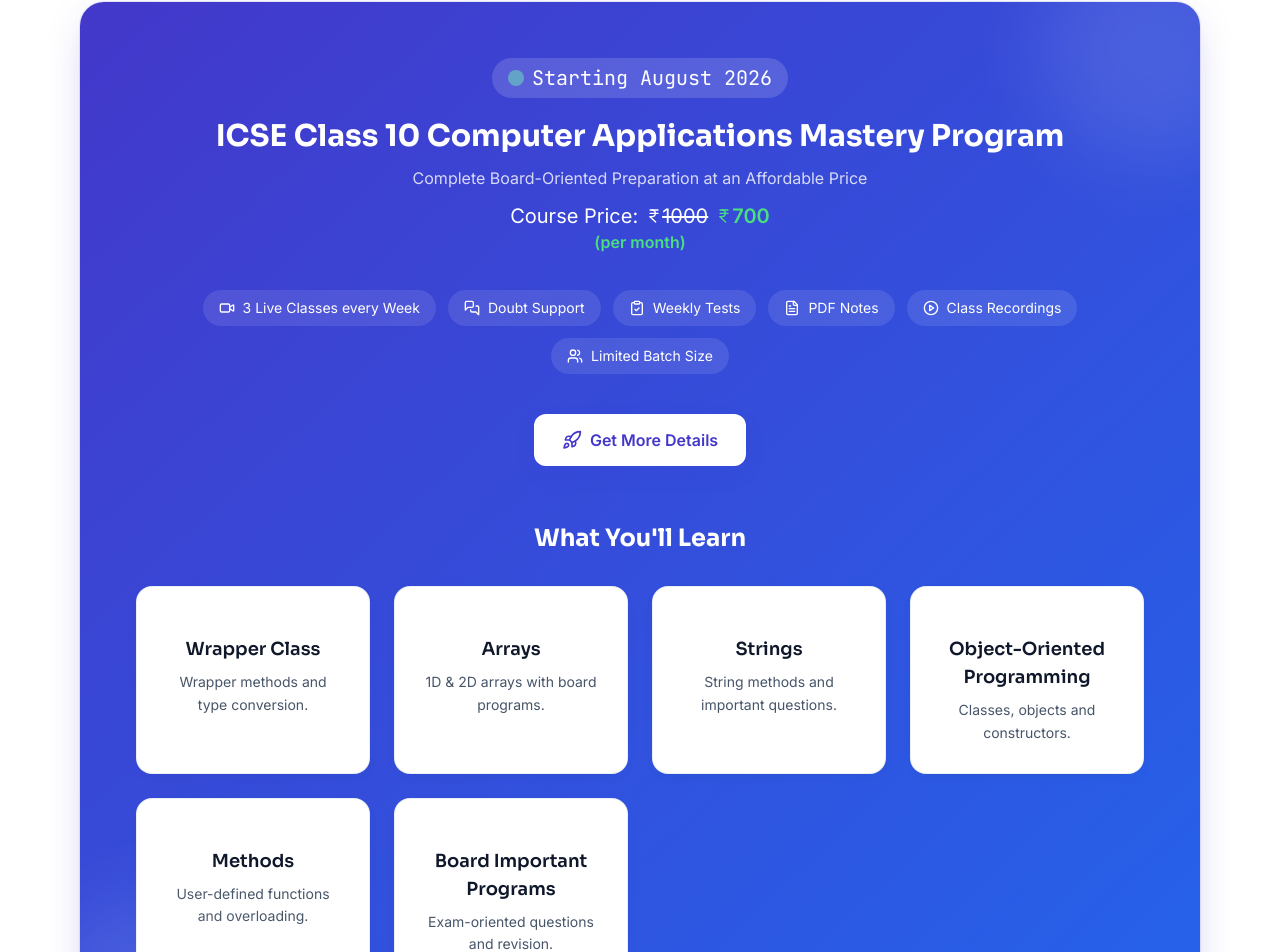
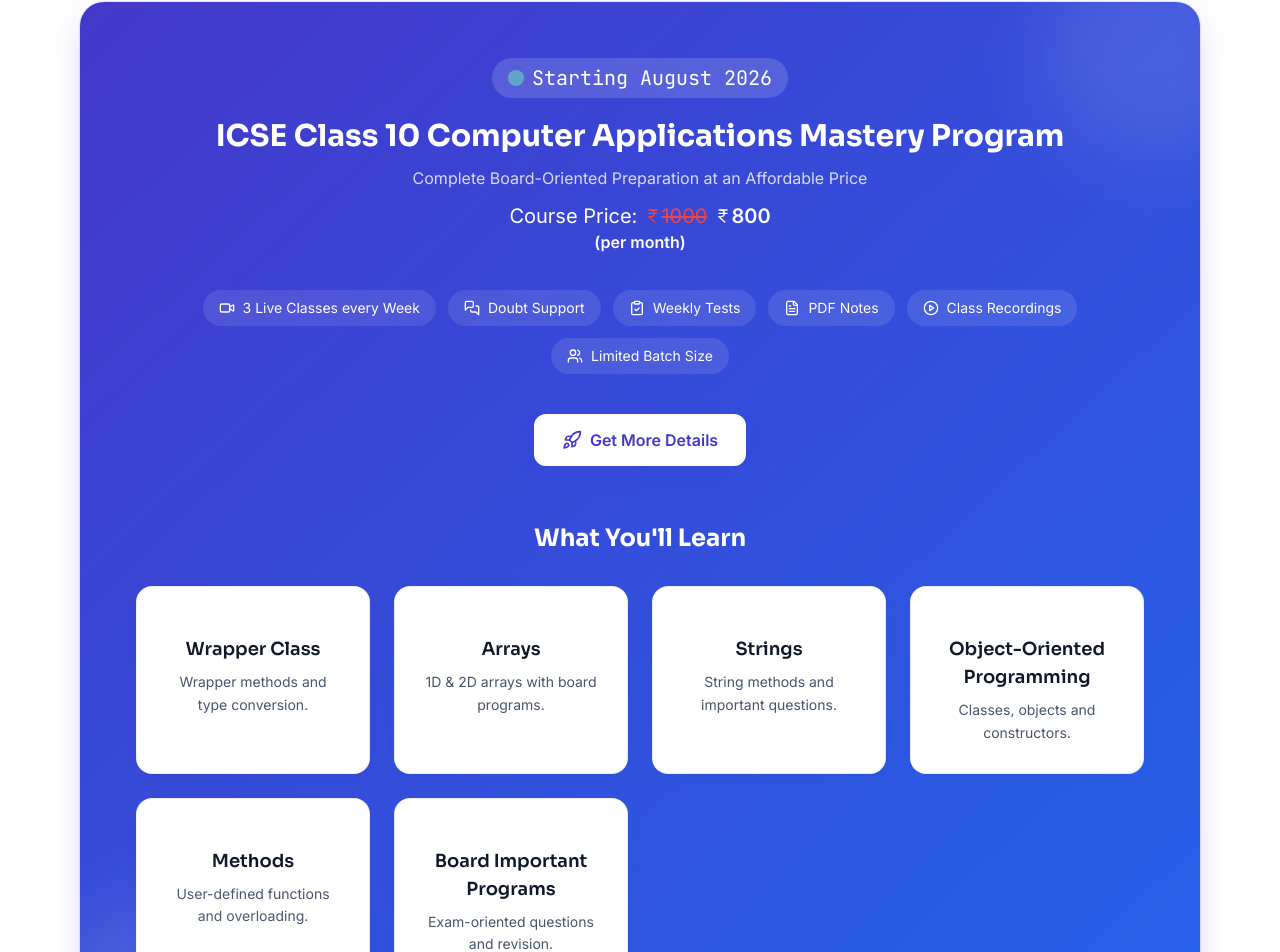
Before and after one commit to omkumar17/omkumareducation, a Next.js app: page / in a window 1280 px wide. Shown: the part 2511-3463 px from the top of the page. Built offline with nearby package versions, Linux system fonts and the light colour scheme.

Commit message:
price update

```diff
--- a/components/Batch.jsx
+++ b/components/Batch.jsx
@@ -134,7 +134,7 @@
           title="ICSE Class 10 Computer Applications Mastery Program"
           subtitle="Complete Board-Oriented Preparation at an Affordable Price"
           actualPrice="1000"
-          currentPrice="700"
+          currentPrice="800"
           type="per month"
           items={REGULAR_ITEMS}
           topics={REGULAR_TOPICS}
--- a/components/BatchCard.jsx
+++ b/components/BatchCard.jsx
@@ -45,7 +45,7 @@
       <p className="mt-3 text-white/80">{subtitle}</p>
       <p className="mt-3 text-xl flex items-center  justify-center gap-2 text-white">
         <span>Course Price:</span>
-        <span className="flex items-center line-through  text-white">
+        <span className="flex items-center line-through  text-red-500">
           {actualPrice && (
             <>
               <IndianRupee className="w-4 h-4" />
@@ -54,13 +54,13 @@
           )}
         </span>
 
-        <span className="flex items-center font-semibold text-green-400">
+        <span className="flex items-center font-semibold text-white">
           <IndianRupee className="w-4 h-4" />
           {currentPrice}
         </span>
 
       </p>
-      <span className="flex items-center justify-center font-semibold text-green-400">
+      <span className="flex items-center justify-center font-semibold text-white">
           {type && `(${type})`}
         </span>
 
```
